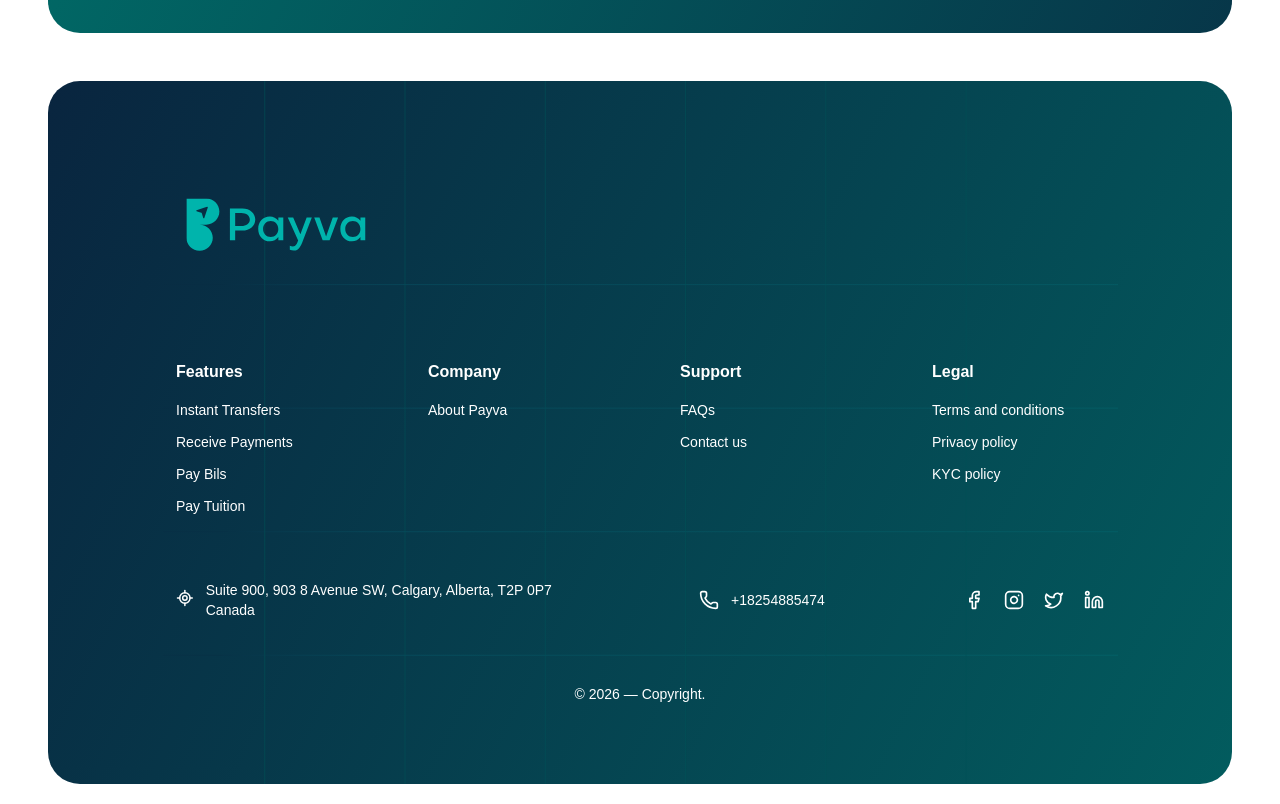
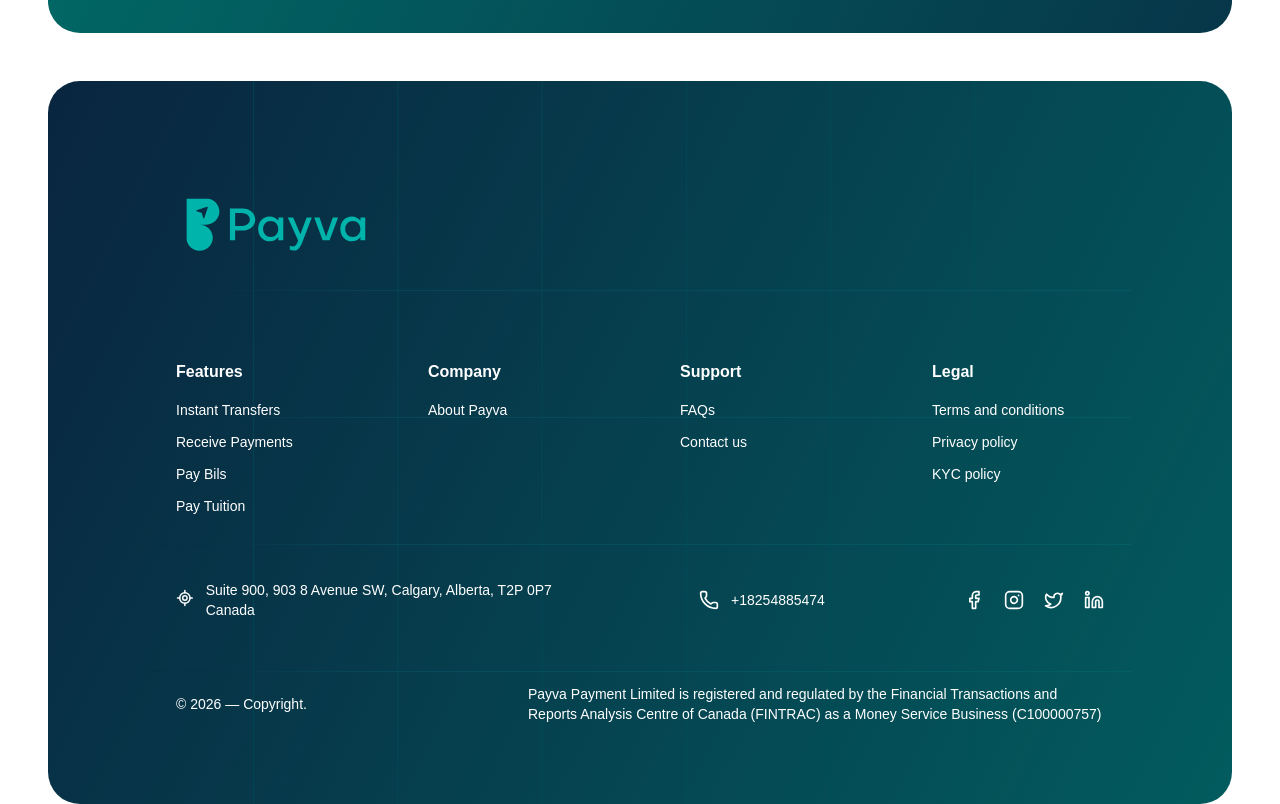
Before and after one commit to bigmillie/Payva---Frontend, a Next.js app: page / in a window 1280 px wide. Shown: the part 6092-6896 px from the top of the page. Built offline with nearby package versions, Linux system fonts and the light colour scheme; no server answers; a web font is replaced by a local one.

Commit message:
feat: Privacy policy page

```diff
--- a/app/components/commons/Footer.tsx
+++ b/app/components/commons/Footer.tsx
@@ -122,13 +122,19 @@ const Footer = () => {
           className="
             flex flex-col-reverse md:flex-row
             items-center
-            justify-center
+            justify-between
             gap-6
             w-full
           "
         >
           <p className="text-white text-sm text-center md:text-left">
             &copy; 2026 — Copyright.
+          </p>
+
+          <p className="text-white text-sm text-center md:text-left max-w-xl">
+            Payva Payment Limited is registered and regulated by the Financial
+            Transactions and Reports Analysis Centre of Canada (FINTRAC) as a
+            Money Service Business (C100000757)
           </p>
         </div>
       </div>
```
